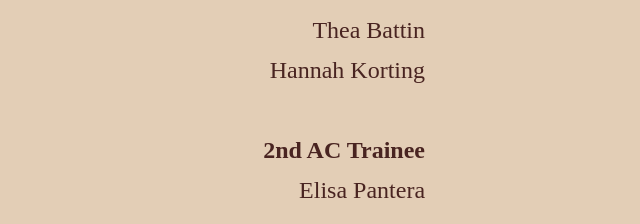
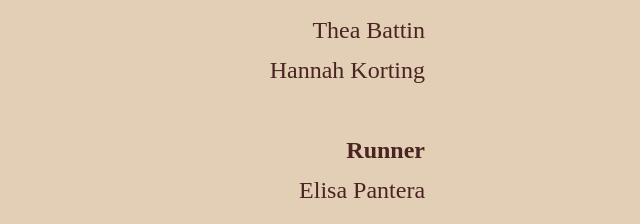
Before and after one commit to harrisoncparker/uhoh, a Next.js app: page /credits in a window 1280 px wide. Shown: the part 4540-4764 px from the top of the page, without its empty margins (9-649 px from the left). Built offline with nearby package versions, Linux system fonts and the light colour scheme; a web font is replaced by a local one.

Commit message:
description and credits typo

```diff
--- a/src/app/layout.js
+++ b/src/app/layout.js
@@ -5,7 +5,7 @@ import "./globals.css";
 
 export const metadata = {
   title: "Uh Oh",
-  description: "Generated by create next app",
+  description: "An all new comedy short about the highs and woes of unethical tech.",
 };
 
 export default function RootLayout({ children }) {
--- a/src/data/credits.js
+++ b/src/data/credits.js
@@ -187,7 +187,7 @@ export const creditsData = [
         ],
     },
     {
-        heading: '2nd AC Trainee',
+        heading: 'Runner',
         items: [
             'Elisa Pantera',
         ],
```
